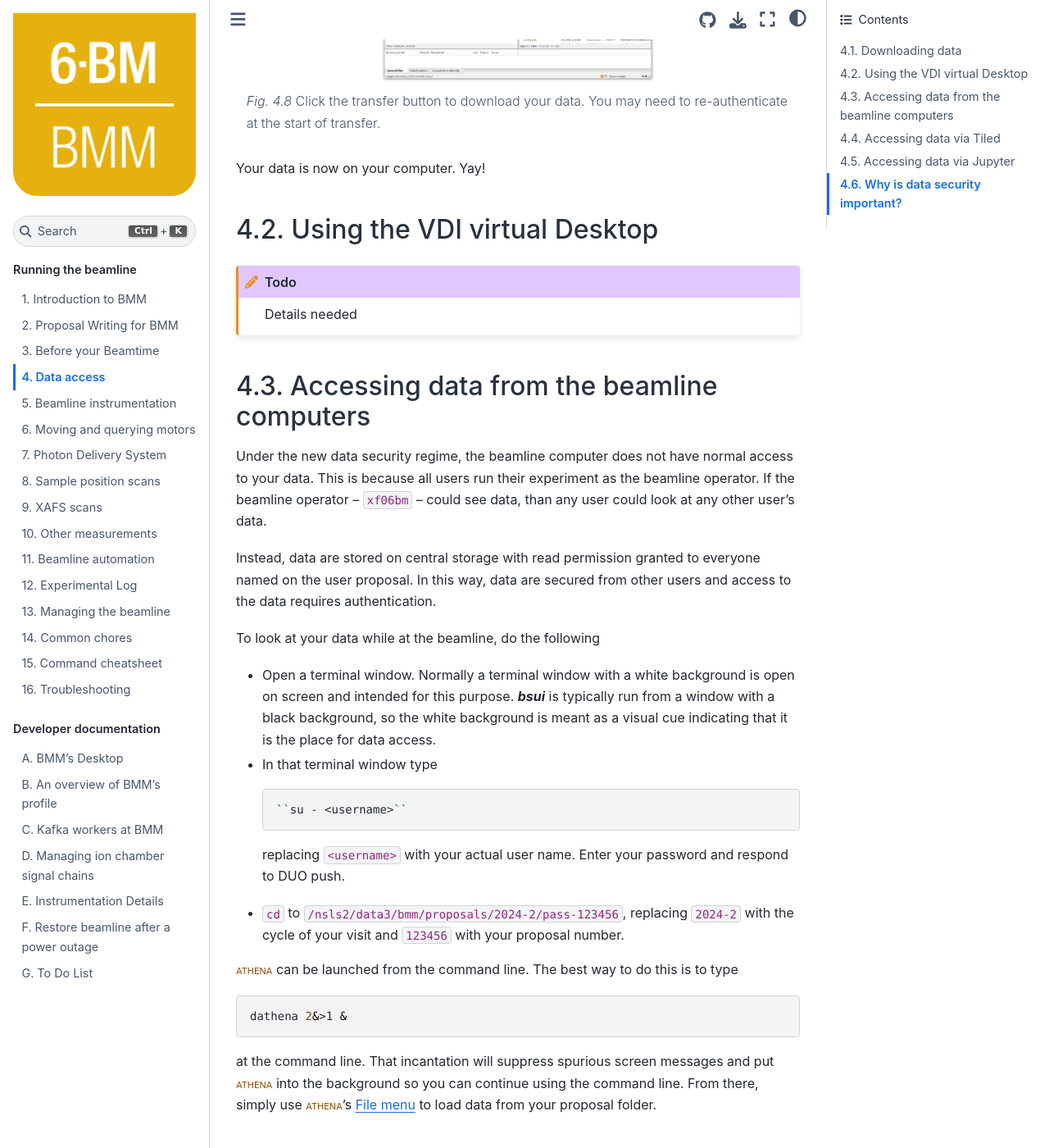
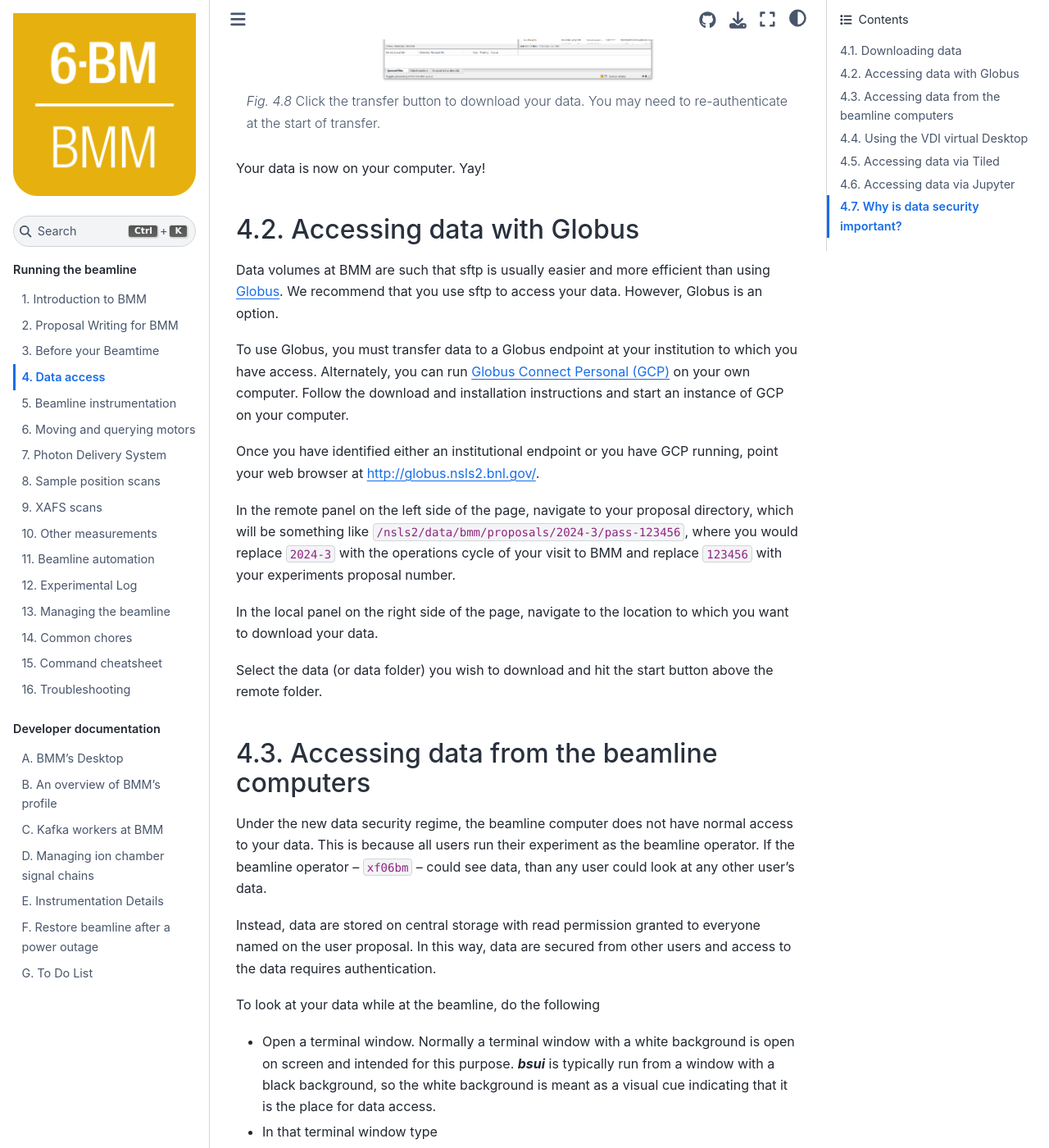
Before and after one commit to NSLS-II-BMM/BeamlineManual, a Sphinx documentation site: the page built from docs/data.rst, in a window 1280 px wide and 1400 px high, scrolled down 4918 px. Shown: the whole window at 82% size. Built offline with Sphinx 7.4.7 and the Sphinx Book theme 1.1.4, drawn with Linux system fonts in a browser that asks for light colours; some of the changed text lies outside the part shown.

Commit message:
updated the administrative chapters

```diff
--- a/docs/data.rst
+++ b/docs/data.rst
@@ -218,10 +218,35 @@ re-authenticate yourself.
 Your data is now on your computer.  Yay!
 
 
-Using the VDI virtual Desktop
------------------------------
+Accessing data with Globus
+--------------------------
 
-.. todo:: Details needed
+Data volumes at BMM are such that sftp is usually easier and more
+efficient than using `Globus <https://www.globus.rog>`__.  We
+recommend that you use sftp to access your data.  However,
+Globus is an option.
+
+To use Globus, you must transfer data to a Globus endpoint at your
+institution to which you have access.  Alternately, you can run
+`Globus Connect Personal (GCP)
+<https://app.globus.org/collections/gcp>`__ on your own computer.
+Follow the download and installation instructions and start an
+instance of GCP on your computer.
+
+Once you have identified either an institutional endpoint or you have
+GCP running, point your web browser at http://globus.nsls2.bnl.gov/.
+
+In the remote panel on the left side of the page, navigate to your
+proposal directory, which will be something like
+``/nsls2/data/bmm/proposals/2024-3/pass-123456``, where you would
+replace ``2024-3`` with the operations cycle of your visit to BMM and
+replace ``123456`` with your experiments proposal number.
+
+In the local panel on the right side of the page, navigate to the
+location to which you want to download your data.
+
+Select the data (or data folder) you wish to download and hit the
+start button above the remote folder.
 
 
 Accessing data from the beamline computers
@@ -273,6 +298,11 @@ the command line.  From there, simply use |athena|'s `File menu
 to load data from your proposal folder.
 
 
+Using the VDI virtual Desktop
+-----------------------------
+
+.. todo:: Details needed
+
 
 Accessing data via Tiled
 ------------------------
@@ -302,4 +332,5 @@ As a result, our Data Science and Systems Integration team at NSLS-II
 has been begun moving the beamlines to a data acquisition model that
 includes sounds data security practices.  BMM volunteered to be an
 early adopter of the new data security practices.  We now provide an
-excellent user experience at BM that includes secure data management.
+excellent user experience at BMM that also includes secure data
+management.
```
Also changed, not shown: docs/before.rst (+21 -5 lines), docs/proposal.rst (+9 -7 lines).
